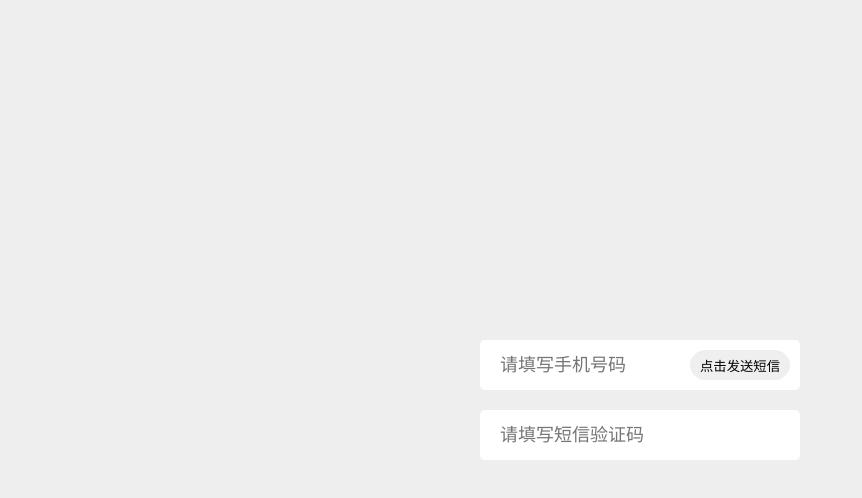
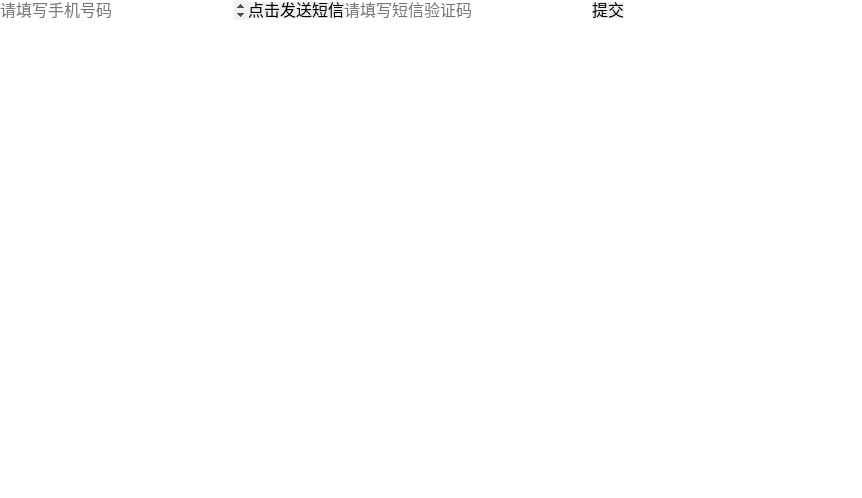
Before and after one commit to thebrandnew/logo, a Vue app: page /#/ in a window 1280 px wide. Shown: the top 498 px of the page, without its empty margins (0-862 px from the left). Built offline with nearby package versions, Linux system fonts and the light colour scheme.

Commit message:
导入样式，修改样式文件 bug

```diff
--- a/index.html
+++ b/index.html
@@ -3,13 +3,25 @@
   <head>
     <meta charset="utf-8">
     <meta name="viewport" content="width=device-width,initial-scale=1.0">
+
     <title>logo</title>
-    <style>
-      * { margin: 0; padding: 0; }
-    </style>
   </head>
   <body>
     <div id="app"></div>
     <!-- built files will be auto injected -->
   </body>
 </html>
+
+<style>
+html, body{
+  margin: 0;
+  padding: 0;
+  width: 100%;
+  height: 100%;
+}
+body{
+  overflow-x: hidden;
+  overflow-y: auto;
+  line-height: 1;
+}
+</style>
--- a/package.json
+++ b/package.json
@@ -11,7 +11,7 @@
     "build": "node build/build.js"
   },
   "dependencies": {
-    "vue": "^2.5.2",
+    "vue": "^2.6.5",
     "vue-router": "^3.0.1",
     "webpack-dev-server": "^2.9.7"
   },
@@ -53,7 +53,6 @@
     "postcss-url": "^7.2.1",
     "pug": "^2.0.3",
     "pug-html-loader": "^1.1.5",
-    "reset-css": "^4.0.1",
     "rimraf": "^2.6.0",
     "sass-loader": "^7.1.0",
     "semver": "^5.3.0",
--- a/src/App.vue
+++ b/src/App.vue
@@ -1,7 +1,6 @@
-<template>
-  <div id="app">
-    <router-view />
-  </div>
+<template lang="pug">
+  #app.theme-default.scene-normal.b-0.c-0
+    router-view
 </template>
 
 <script>
@@ -10,10 +9,11 @@ export default {
 }
 </script>
 
-<style>
-#app {
-  width: 100vw;
-  height: 100vh;
-  background: #eee;
-}
+<style lang="stylus">
+@import '~@/styles/_index'
+
+#app
+  width 100%
+  height 100%
+  font-family -apple-system, BlinkMacSystemFont, 'Helvetica Neue', 'PingFang SC', 'Microsoft YaHei', 'Source Han Sans SC', 'Noto Sans CJK SC', 'WenQuanYi Micro Hei', sans-serif
 </style>
--- a/src/components/Register.vue
+++ b/src/components/Register.vue
@@ -1,19 +1,21 @@
 <template lang="pug">
-div.register
-  div
-    input.tel(
-      type="text"
+.register
+  input(
+    type="number"
     placeholder="请填写手机号码"
     v-model="tel"
   )
   button(
     @click="send(tel)"
   ) 点击发送短信
-
-  input.number(
-    type="text"
+  input(
+    type="number"
     placeholder="请填写短信验证码"
     v-model="number"
+  )
+  input(
+    type="submit"
+    value="提交"
   )
 </template>
 
@@ -40,30 +42,4 @@ export default {
 </script>
 
 <style scoped lang="stylus">
-.register
-  height: 100vh
-  display: flex
-  align-items: center
-  justify-content: center
-  flex-direction: column
-  input
-    width: 300px
-    height: 50px
-    outline: none
-    border: none
-    border-radius: 5px
-    padding-left: 20px
-    font-size: 18px
-  div
-    margin-bottom: 20px
-    position: relative
-    button
-      position: absolute
-      right: 10px
-      top: 10px
-      width: 100px
-      height: 30px
-      outline: none
-      border: 1px solid #eee
-      border-radius: 50px
 </style>
--- a/src/styles/_index.styl
+++ b/src/styles/_index.styl
@@ -1,5 +1,6 @@
+@import 'reset.styl'
 @import 'length.styl'
-@import 'typgraphy.styl'
+@import 'typography.styl'
 @import 'color.styl'
 @import 'radius.styl'
 @import 'shadow.styl'
--- a/src/styles/color.styl
+++ b/src/styles/color.styl
@@ -83,8 +83,8 @@
   --clr-b-1: var(--normal-9)
   --clr-b-2: var(--normal-8)
   // content
-  --clr-c-0: var(--normal-9)
-  --clr-c-1: var(--normal-7)
+  --clr-c-0: var(--normal-1)
+  --clr-c-1: var(--normal-3)
   --clr-c-2: var(--normal-5)
 
 // scene -- reverse
--- a/src/styles/length.styl
+++ b/src/styles/length.styl
@@ -5,7 +5,7 @@
   --length-sss : calc(--length-unit * 4)
   --length-ss  : calc(--length-unit * 8)
   --length-s   : calc(--length-unit * 12)
-  --length-m   : calc(--length-unit * 16) // 标准格子尺寸 -- 12, 14
+  --length-m   : calc(--length-unit * 16) // 标准格子尺寸
   --length-l   : calc(--length-unit * 24)
   --length-ll  : calc(--length-unit * 32)
   --length-lll : calc(--length-unit * 48)
--- /dev/null
+++ b/src/styles/reset.styl
@@ -0,0 +1,44 @@
+/* HTML5 display-role reset for older browsers */
+article, aside, details, figcaption, figure,
+footer, header, hgroup, menu, nav, section
+  display block
+body
+  line-height 1
+ol, ul
+  list-style none
+blockquote, q
+  quotes none
+blockquotebefore, blockquoteafter,
+qbefore, qafter
+  content ''
+  content none
+table
+  border-collapse collapse
+  border-spacing 0
+
+*
+  margin 0
+  padding 0
+  border 0
+  font-size 100%
+  font inherit
+  vertical-align baseline
+
+  -webkit-overflow-scrolling touch
+  box-sizing border-box
+  -webkit-font-smoothing antialiased
+  // -webkit-appearance none
+  appearance none
+  -moz-osx-font-smoothing grayscale
+  border none
+  outline none
+
+img
+  vertical-align middle
+  display inline-block
+  object-fit cover
+  line-height 0
+a
+  text-decoration none
+  cursor pointer
+  color unset
```
Also changed, not shown: 1 other file (tests, documents, lock files or other folders). Lines whose indentation alone changed are shown as unchanged.
